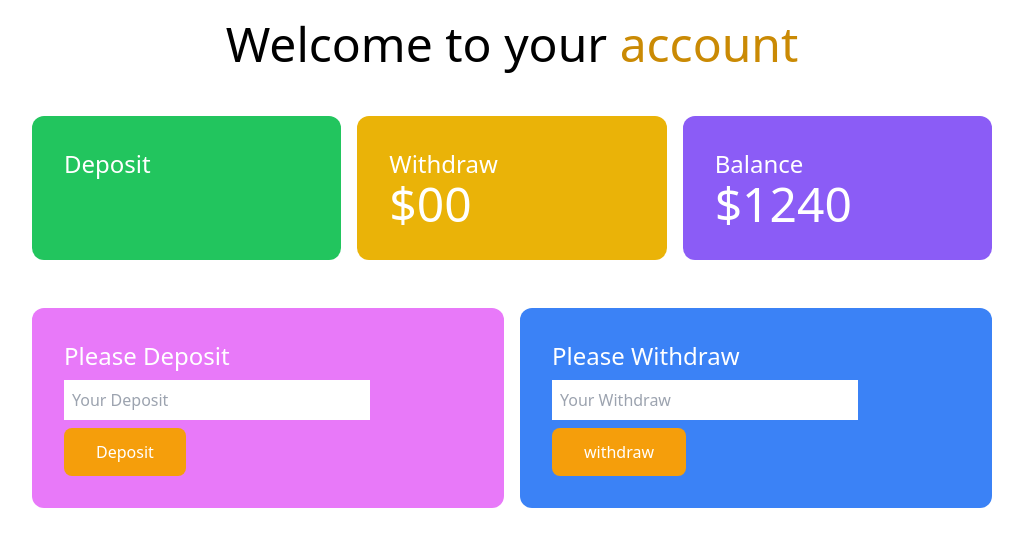
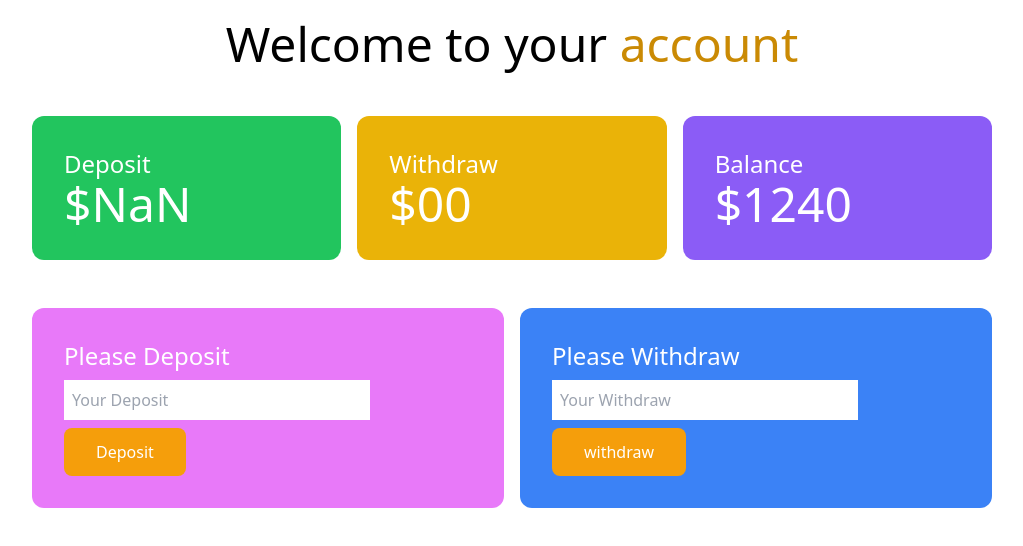
Before and after one commit to mustafijul/FakeBank, a plain HTML site: page bank.html in a window 1280 px wide. Both pictures are taken after a click on the button "Deposit". Shown: the whole page, without its empty margins (128-1151 px from the left). Drawn offline with nearby package versions, Linux system fonts and the light colour scheme.

Commit message:
deposit calculatio done using event handler

```diff
--- a/bank.html
+++ b/bank.html
@@ -14,7 +14,7 @@
       <div class="grid grid-cols-3 gap-4">
         <div class="bg-green-500 p-8 rounded-xl text-white">
           <h3 class="text-2xl">Deposit</h3>
-          <h4 id="deposit-total" class="text-5xl">$00</h4>
+          <h4  class="text-5xl">$<span id="deposit-total">00</span></h4>
         </div>
         <div class="bg-yellow-500 p-8 rounded-xl text-white">
           <h3 class="text-2xl">Withdraw</h3>
--- a/js/deposit.js
+++ b/js/deposit.js
@@ -2,11 +2,15 @@
 document.getElementById("btn-deposit").addEventListener("click", function () {
 //   console.log("deposit button clicked");
 const depositField = document.getElementById("Deposit-id");
-const depositValue = depositField.value;
+const depositValue = parseInt(depositField.value);
 console.log(depositValue);
 
 const depoTotal = document.getElementById("deposit-total");
-depoTotal.innerText = depositValue;
+// console.log();
+const previousDepoTotal = parseInt(depoTotal.innerText);
+
+console.log(previousDepoTotal);
+depoTotal.innerText = depositValue + previousDepoTotal;
 });
 
 // withdraw btn
```
